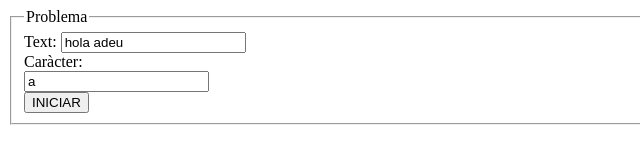
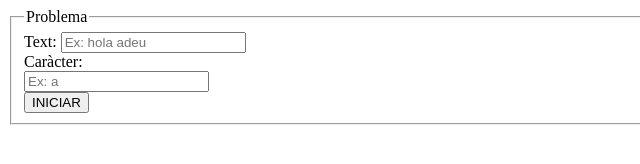
Before and after one commit to genisbou/Correccio_examen_opc-a, a plain HTML site: page index.html in a window 1280 px wide. Shown: the full height of the page, 0-640 px from the left. Drawn offline with Linux system fonts and the light colour scheme; files whose address does not match are found by name.

Commit message:
placeholder ex html
OK

```diff
--- a/index.html
+++ b/index.html
@@ -24,11 +24,11 @@ caràcter indicat.  -->
     <fieldset>
         <legend>Problema</legend>
         <label for="text">Text:</label>
-        <input type="text" name="text" id="text" value="hola adeu" required>
+        <input type="text" name="text" id="text" value="" placeholder="Ex: hola adeu">
         <br>
         <label for="char">Caràcter:</label>
         <br>
-        <input type="text" name="char" id="char" value="a"  required>
+        <input type="text" name="char" id="char" value="" placeholder="Ex: a" required>
 
         <br>
         <input type="button" id="iniciar" value="INICIAR"
```
